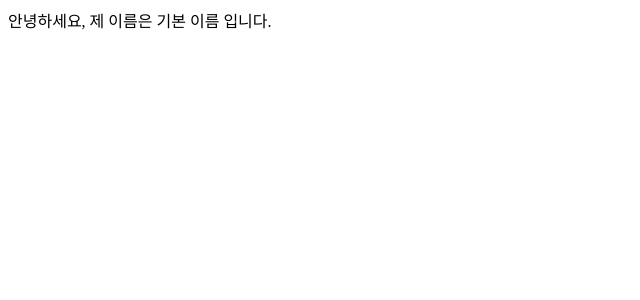
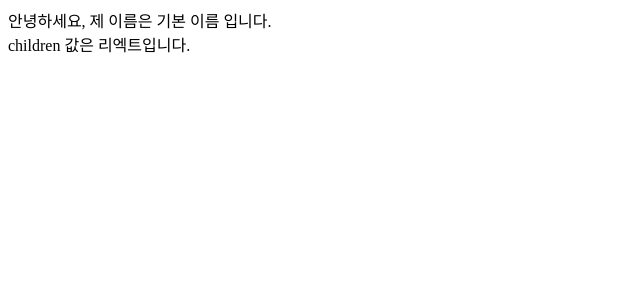
Before and after one commit to kororo11/Technology_React, a React (Create React App) app in the folder 03/hello-react/: page / in a window 1280 px wide. Shown: the top 300 px of the page, without its empty margins (0-640 px from the left). Built offline with nearby package versions, Linux system fonts and the light colour scheme.

Commit message:
태그 사이의 내용을 보여주는 children

```diff
--- a/03/hello-react/src/App.js
+++ b/03/hello-react/src/App.js
@@ -2,7 +2,7 @@ import React from 'react';
 import MyComponent from './MyComponent';
 
 const App = () => {
-	return <MyComponent />;
+	return <MyComponent>리엑트</MyComponent>;
 };
 
 export default App;
--- a/03/hello-react/src/MyComponent.js
+++ b/03/hello-react/src/MyComponent.js
@@ -1,7 +1,13 @@
 import React from 'react';
 
 const MyComponent = props => {
-	return <div>안녕하세요, 제 이름은 {props.name} 입니다.</div>;
+	return (
+		<div>
+			안녕하세요, 제 이름은 {props.name} 입니다. <br />
+			children 값은 {props.children}
+			입니다.
+		</div>
+	);
 };
 
 MyComponent.defaultProps = {
```
